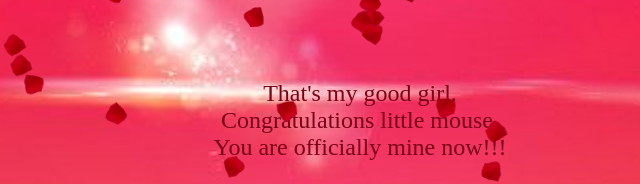
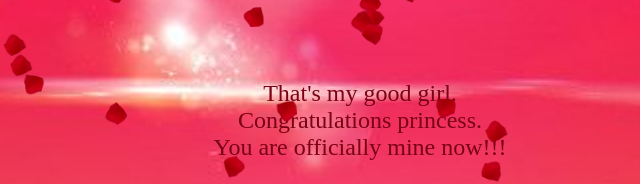
Before and after one commit to Apoorvg2000/vp, a plain HTML site: page index.html in a window 1280 px wide. Both pictures are taken after a click on the button "Yes". Shown: the part 226-410 px from the top of the page, 280-920 px from the left. Drawn offline with Linux system fonts and the light colour scheme.

Commit message:
Update index.html

```diff
--- a/index.html
+++ b/index.html
@@ -85,7 +85,7 @@
         yesButton.addEventListener('click', () => {
             if(!animationStarted){
                 animationStarted = true
-                responseDiv.textContent = "That's my good girl.\nCongratulations little mouse.\nYou are officially mine now!!!";
+                responseDiv.textContent = "That's my good girl.\nCongratulations princess.\nYou are officially mine now!!!";
                 responseDiv.style.display = 'block';
                 responseDiv.style.whiteSpace = 'pre-line';
                 linkDiv.innerHTML = "<a href='letter.html' target='_blank'>Next Page</a>";
```
